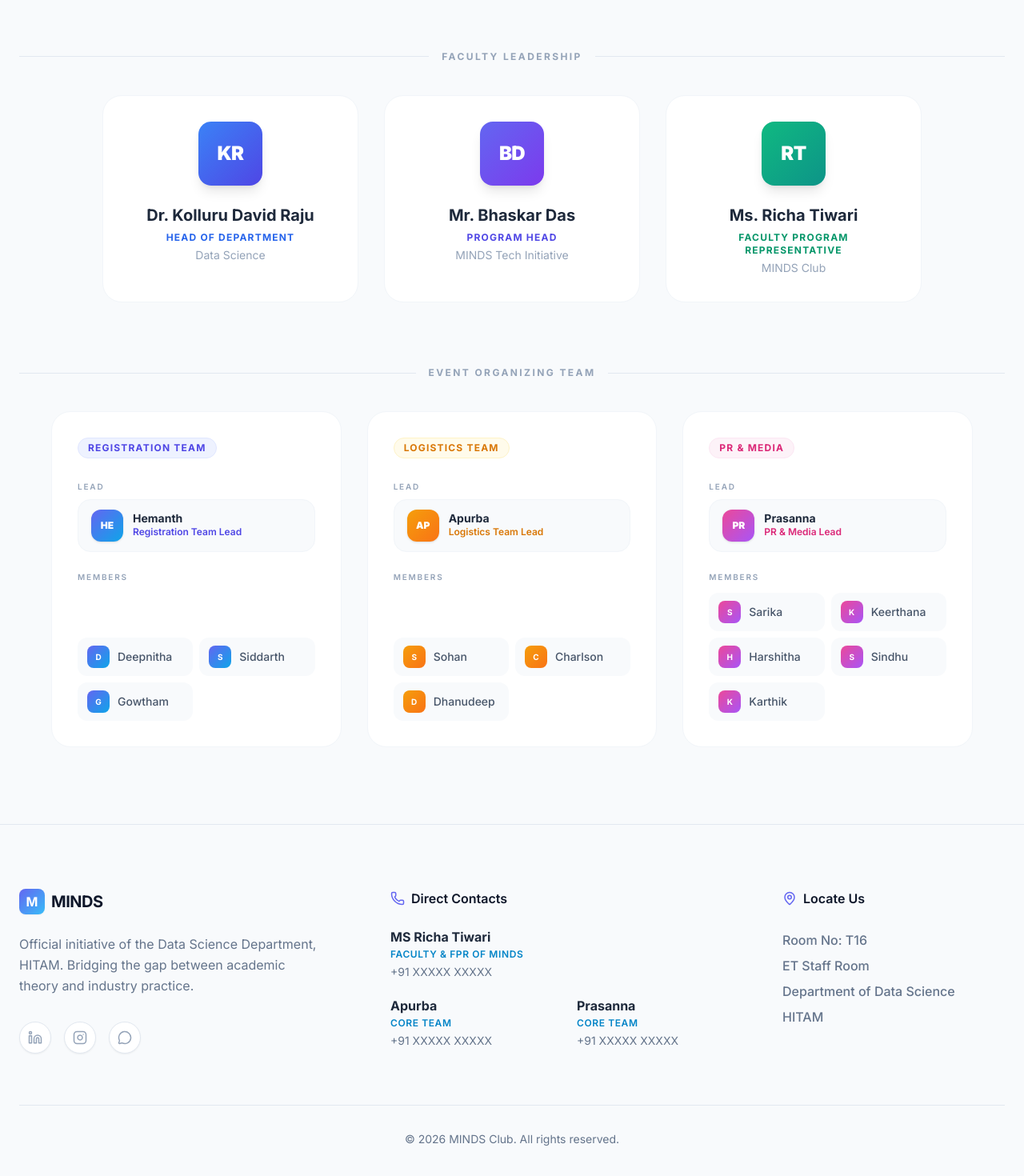
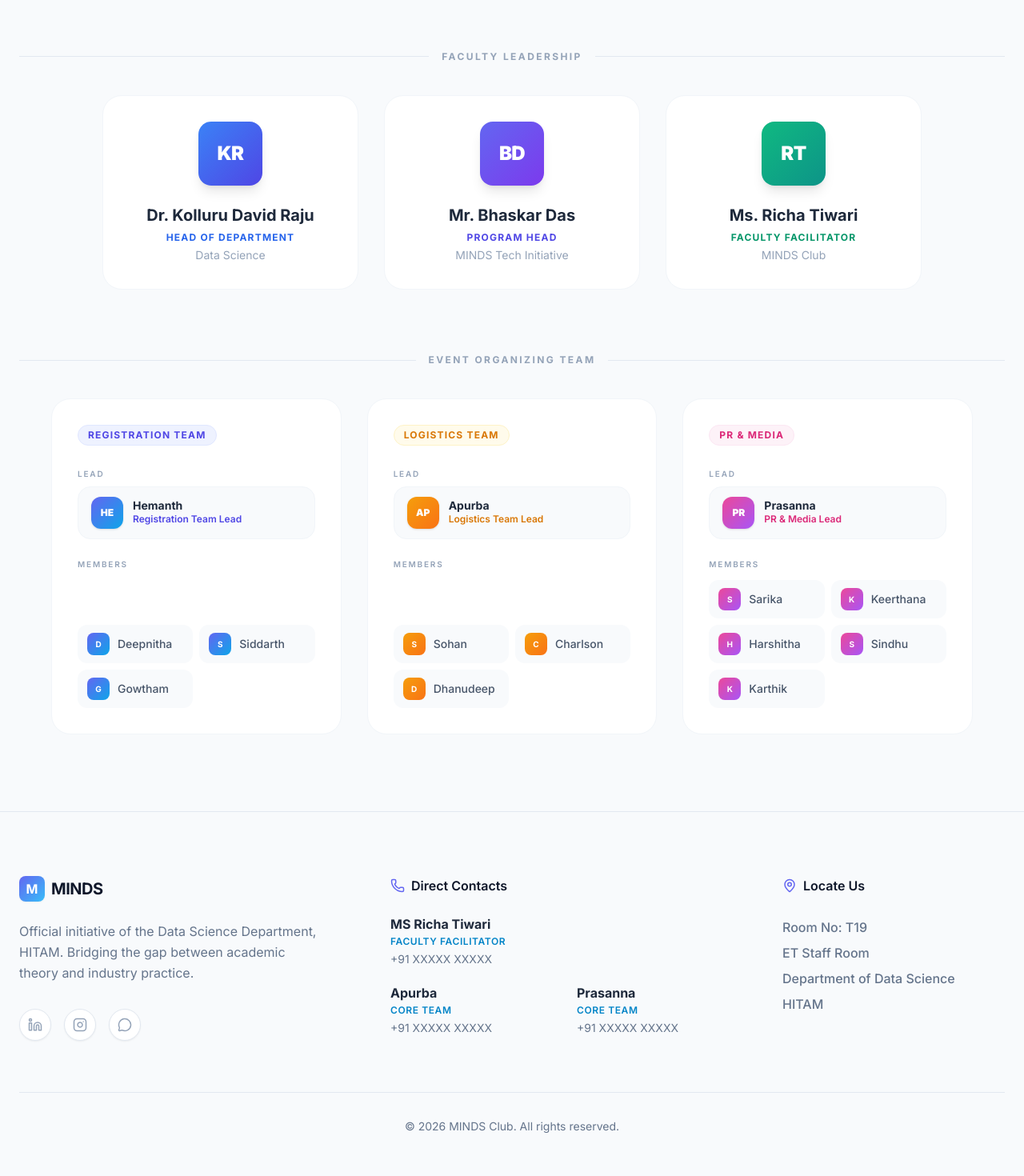
Before and after one commit to hemannayak/minds-website, a React (Vite) app: page /team in a window 1280 px wide. Shown: the part 352-1822 px from the top of the page at 80% size. Built offline with nearby package versions, Linux system fonts and the light colour scheme.

Commit message:
fix: update Ms. Richa Tiwari role to Faculty Facilitator across all pages

```diff
--- a/src/components/Footer.jsx
+++ b/src/components/Footer.jsx
@@ -35,7 +35,7 @@ const Footer = () => {
                         <ul className="space-y-5">
                             <li className="flex flex-col">
                                 <span className="text-slate-800 font-bold mb-0.5">MS Richa Tiwari</span>
-                                <span className="text-sky-600 font-semibold text-xs uppercase tracking-wider">Faculty & FPR of MINDS</span>
+                                <span className="text-sky-600 font-semibold text-xs uppercase tracking-wider">Faculty Facilitator</span>
                                 <span className="text-slate-500 text-sm mt-1">+91 XXXXX XXXXX</span>
                             </li>
                             <li className="grid grid-cols-2 gap-4">
@@ -59,7 +59,7 @@ const Footer = () => {
                             Locate Us
                         </h4>
                         <address className="text-slate-500 not-italic leading-loose font-medium">
-                            Room No: T16 <br />
+                            Room No: T19 <br />
                             ET Staff Room <br />
                             Department of Data Science <br />
                             HITAM
--- a/src/pages/Contact.jsx
+++ b/src/pages/Contact.jsx
@@ -88,7 +88,7 @@ const Contact = () => {
                             <ContactCard
                                 icon={<Phone size={24} />}
                                 title="MS Richa Tiwari"
-                                value="FPR of Club"
+                                value="Faculty Facilitator"
                                 subValue="+91 XXXXX XXXXX"
                             />
                             <ContactCard
--- a/src/pages/Team.jsx
+++ b/src/pages/Team.jsx
@@ -26,7 +26,7 @@ const leadership = [
     },
     {
         name: 'Ms. Richa Tiwari',
-        role: 'Faculty Program Representative',
+        role: 'Faculty Facilitator',
         dept: 'MINDS Club',
         initials: 'RT',
         gradient: 'from-emerald-500 to-teal-600',
```
